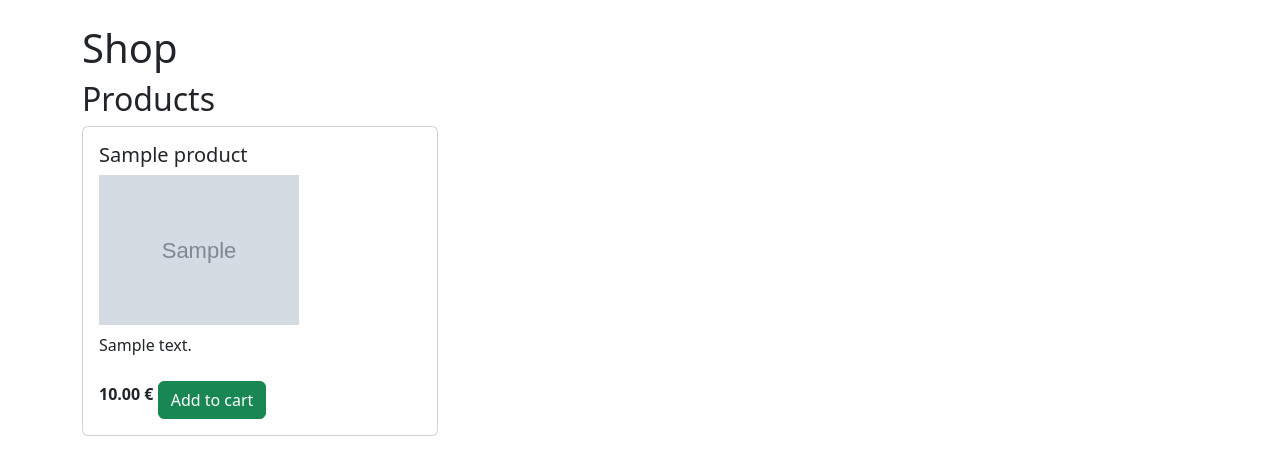
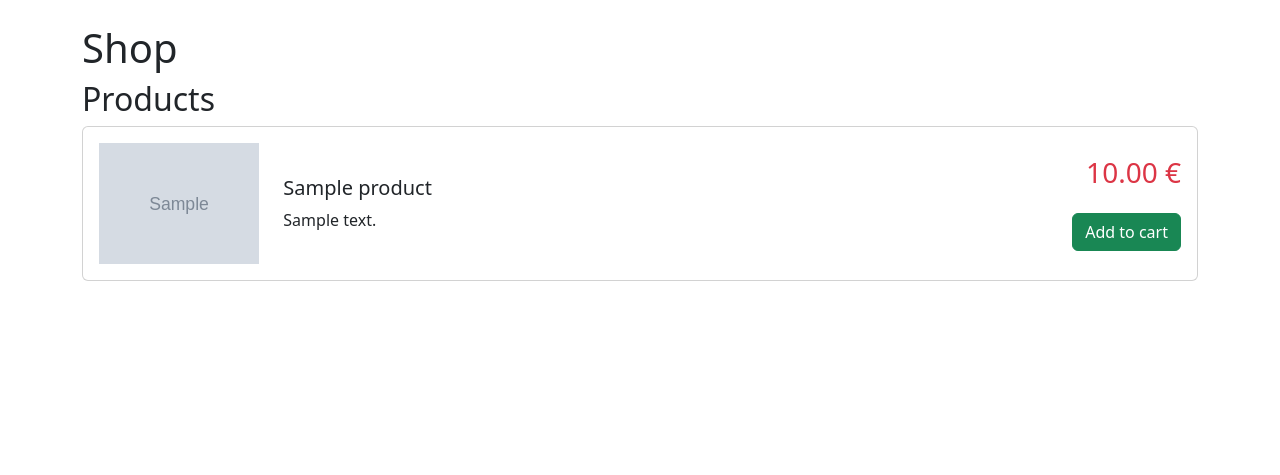
Before and after one commit to CucinaDeVille/phpWebshop, a PHP site: page /categories.php?parent_id=1 in a window 1280 px wide. Shown: the top 475 px of the page. Run offline with PHP 8.4, Linux system fonts and the light colour scheme; tables that the repository leaves empty hold one stand-in row (values such as "Sample post"); grey boxes marked "Sample" are stand-in pictures.

Commit message:
feat(products): :art: optimize layout of product presentation

```diff
--- a/public/categories.php
+++ b/public/categories.php
@@ -70,31 +70,41 @@ if ($parentId === null) {
 
         <!-- iterate through all items of category -->
         <?php foreach ($items as $product): ?>
-            <div class="col-md-4">
+            <div class="col-12">
                 <div class="card mb-3">
                     <div class="card-body">
-
-                        <!-- display product name -->
-                        <h5><?= htmlspecialchars($product['name']) ?></h5>
+                        <div class="row align-items-center">
 
                             <!-- display product picture -->
+                            <div class="col-md-2 text-center">
                                 <img src="<?= htmlspecialchars($product['image']) ?>"
-                             class="img-fluid mb-2"
+                                     class="img-fluid"
                                      style="max-height: 150px; object-fit: contain;"
                                      alt="<?= htmlspecialchars($product['name']) ?>"
                                 >
+                            </div>
 
-                        <!-- display product description -->
-                        <p><?= htmlspecialchars($product['description']) ?></p>
+                            <!-- display name and description -->
+                            <div class="col-md-7">
+                                <h5><?= htmlspecialchars($product['name']) ?></h5>
+                                <p class="mb-0">
+                                    <?= htmlspecialchars($product['description']) ?>
+                                </p>
+                            </div>
 
+                            <div class="col-md-3 text-end">
                                 <!-- display product price -->
-                        <strong><?= $product['price'] ?> €</strong>
+                                <h3 class="text-danger mb-3">
+                                    <?= $product['price'] ?> €
+                                </h3>
 
                                 <!-- button to add to cart -->
                                 <a class="btn btn-success mt-2"
                                    href="actions/add_to_cart.php?id=<?= $product['id'] ?>">
                                     Add to cart
                                 </a>
+                            </div>
+                        </div>
                     </div>
                 </div>
             </div>
```
Lines whose indentation alone changed are shown as unchanged.
